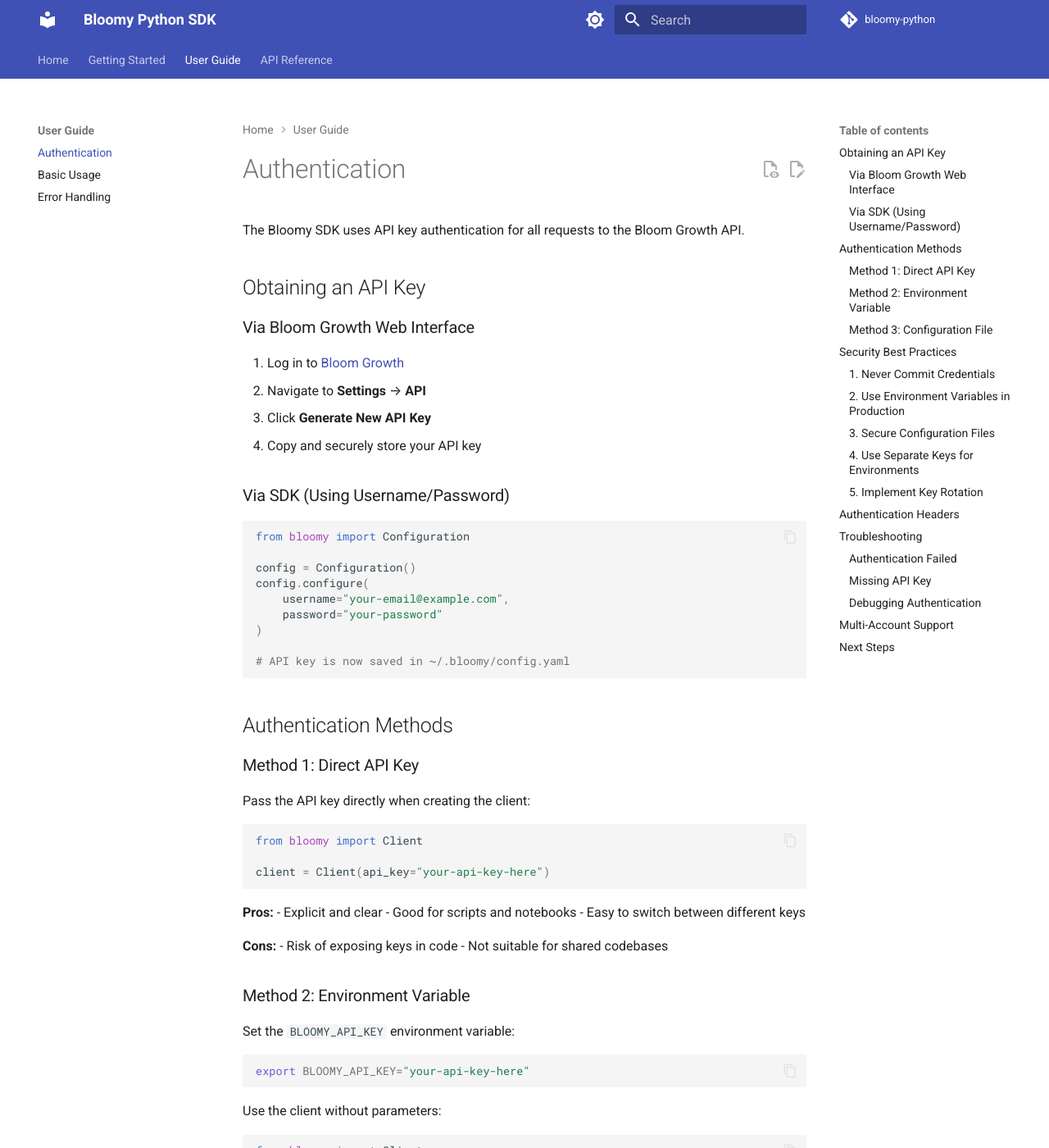
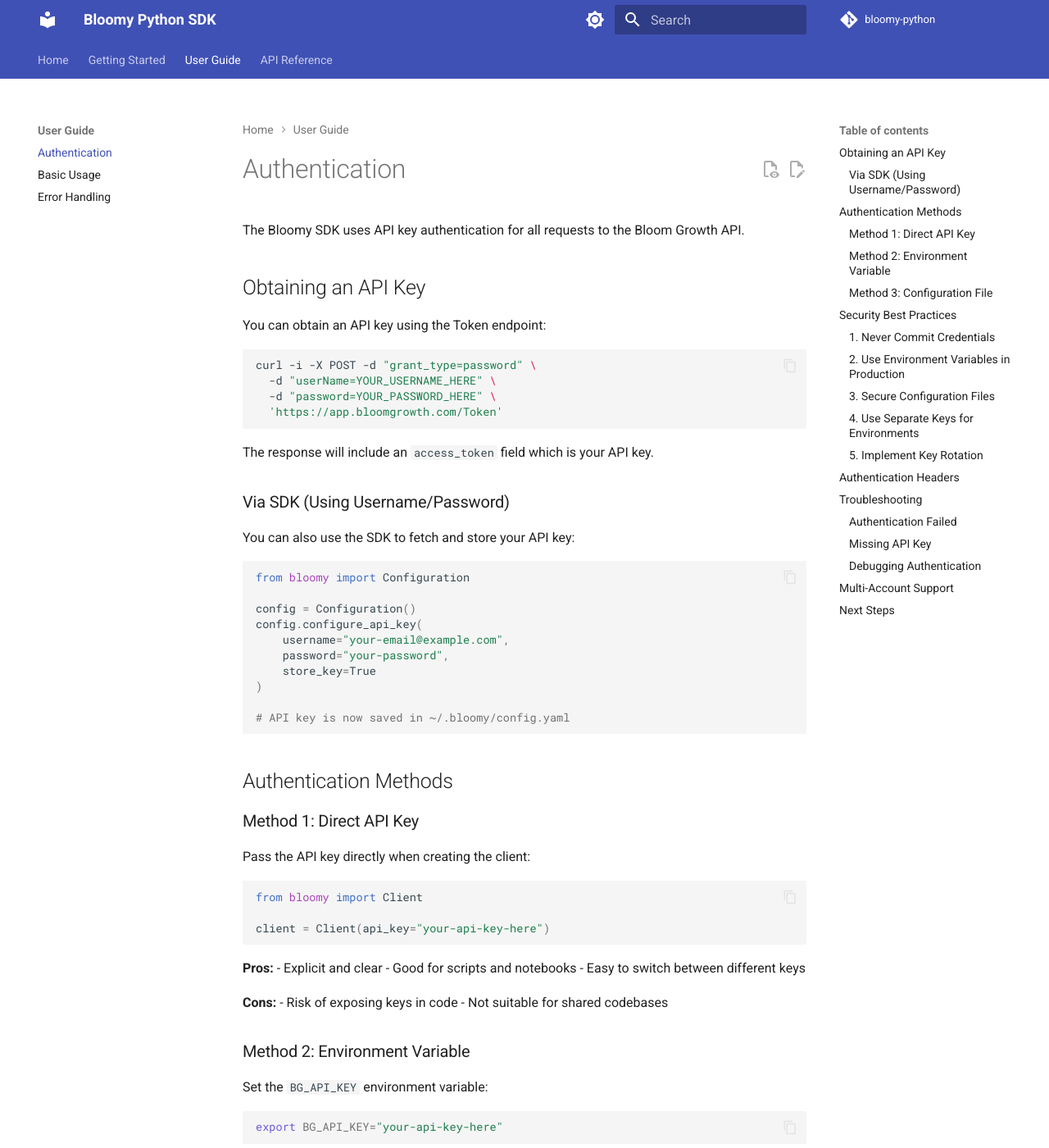
Before and after one commit to franccesco/bloomy-python, an MkDocs documentation site: the page built from docs/guide/authentication.md, in a window 1280 px wide and 1400 px high. Shown: the whole window at 82% size. Built offline with MkDocs 1.6.1 and Material for MkDocs 9.7.7, drawn with Linux system fonts in a browser that asks for light colours; comment, search, counter and statistics services are not loaded; some of the changed text lies outside the part shown.

Commit message:
Fix documentation: update GitHub/PyPI URLs and authentication guide
- Replace github.com/fran/bloomy-python with github.com/franccesco/bloomy-python
- Replace pypi.org/project/bloomy/ with pypi.org/project/bloomy-python/
- Update authentication guide to match quickstart instructions
- Change environment variable from BLOOMY_API_KEY to BG_API_KEY
- Update SDK method calls to use configure_api_key() with store_key=True
- Add curl command for obtaining API key via Token endpoint

````diff
--- a/docs/guide/authentication.md
+++ b/docs/guide/authentication.md
@@ -4,22 +4,29 @@
 
 ## Obtaining an API Key
 
-### Via Bloom Growth Web Interface
+You can obtain an API key using the Token endpoint:
 
-1. Log in to [Bloom Growth](https://app.bloomgrowth.com)
-2. Navigate to **Settings** → **API**
-3. Click **Generate New API Key**
-4. Copy and securely store your API key
+```bash
+curl -i -X POST -d "grant_type=password" \
+  -d "userName=YOUR_USERNAME_HERE" \
+  -d "password=YOUR_PASSWORD_HERE" \
+  'https://app.bloomgrowth.com/Token'
+```
+
+The response will include an `access_token` field which is your API key.
 
 ### Via SDK (Using Username/Password)
+
+You can also use the SDK to fetch and store your API key:
 
 ```python
 from bloomy import Configuration
 
 config = Configuration()
-config.configure(
+config.configure_api_key(
     username="your-email@example.com",
-    password="your-password"
+    password="your-password",
+    store_key=True
 )
 
 # API key is now saved in ~/.bloomy/config.yaml
@@ -48,10 +55,10 @@
 
 ### Method 2: Environment Variable
 
-Set the `BLOOMY_API_KEY` environment variable:
+Set the `BG_API_KEY` environment variable:
 
 ```bash
-export BLOOMY_API_KEY="your-api-key-here"
+export BG_API_KEY="your-api-key-here"
 ```
 
 Use the client without parameters:
@@ -59,7 +66,7 @@
 ```python
 from bloomy import Client
 
-client = Client()  # Uses BLOOMY_API_KEY automatically
+client = Client()  # Uses BG_API_KEY automatically
 ```
 
 **Pros:**
@@ -80,9 +87,10 @@
 
 # First time setup
 config = Configuration()
-config.configure(
+config.configure_api_key(
     username="your-email@example.com",
-    password="your-password"
+    password="your-password",
+    store_key=True
 )
 
 # Subsequent usage
@@ -122,9 +130,9 @@
 from bloomy import Client
 
 # Fail fast if not configured
-api_key = os.environ.get("BLOOMY_API_KEY")
+api_key = os.environ.get("BG_API_KEY")
 if not api_key:
-    raise ValueError("BLOOMY_API_KEY environment variable is required")
+    raise ValueError("BG_API_KEY environment variable is required")
 
 client = Client(api_key=api_key)
 ```
@@ -148,9 +156,9 @@
 
 # Use different keys for different environments
 if os.getenv("ENVIRONMENT") == "production":
-    api_key = os.getenv("BLOOMY_API_KEY_PROD")
+    api_key = os.getenv("BG_API_KEY_PROD")
 else:
-    api_key = os.getenv("BLOOMY_API_KEY_DEV")
+    api_key = os.getenv("BG_API_KEY_DEV")
 
 client = Client(api_key=api_key)
 ```
@@ -165,9 +173,10 @@
 def rotate_api_key():
     config = Configuration()
     # Fetch new key using current credentials
-    config.configure(
+    config.configure_api_key(
         username=os.getenv("BLOOMY_USERNAME"),
-        password=os.getenv("BLOOMY_PASSWORD")
+        password=os.getenv("BLOOMY_PASSWORD"),
+        store_key=True
     )
     print("API key rotated successfully")
 
@@ -230,7 +239,7 @@
 print(f"Config file path: {config.config_path}")
 print(f"Config file exists: {config.config_path.exists()}")
 print(f"Has saved API key: {config.has_api_key()}")
-print(f"BLOOMY_API_KEY set: {'BLOOMY_API_KEY' in os.environ}")
+print(f"BG_API_KEY set: {'BG_API_KEY' in os.environ}")
 ```
 
 ## Multi-Account Support
--- a/mkdocs.yml
+++ b/mkdocs.yml
@@ -1,9 +1,9 @@
 site_name: Bloomy Python SDK
-site_url: https://github.com/fran/bloomy-python/
+site_url: https://github.com/franccesco/bloomy-python/
 site_description: Python SDK for Bloom Growth API
 site_author: Bloomy Contributors
 repo_name: bloomy-python
-repo_url: https://github.com/fran/bloomy-python
+repo_url: https://github.com/franccesco/bloomy-python
 edit_uri: edit/main/docs/
 
 theme:
@@ -112,9 +112,9 @@
 extra:
   social:
     - icon: fontawesome/brands/github
-      link: https://github.com/fran/bloomy-python
+      link: https://github.com/franccesco/bloomy-python
     - icon: fontawesome/brands/python
-      link: https://pypi.org/project/bloomy/
+      link: https://pypi.org/project/bloomy-python/
 
 copyright: |
-  &copy; 2024 <a href="https://github.com/fran/bloomy-python" target="_blank" rel="noopener">Bloomy Contributors</a>
+  &copy; 2024 <a href="https://github.com/franccesco/bloomy-python" target="_blank" rel="noopener">Bloomy Contributors</a>
````
